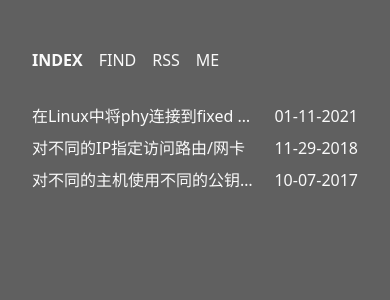
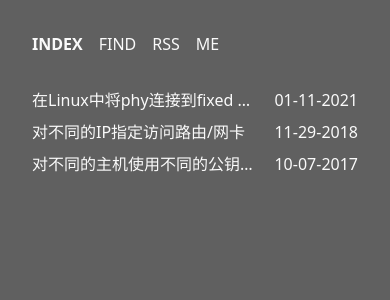
Before and after one commit to fixed-link/fixed-link.com, a Jekyll site: the page built from index.html, in a window 390 px wide. Shown: the top 300 px of the page. Built offline with Jekyll 4.4.1, drawn with Linux system fonts in a browser that asks for light colours.

Commit message:
update css

```diff
--- a/_sass/_main.scss
+++ b/_sass/_main.scss
@@ -188,6 +188,9 @@ main {
 
 
 @media screen and (max-width: 45rem ) {
+main {
+		margin:1rem auto;
+	}
 header {
 	padding:0rem;
 }
```
